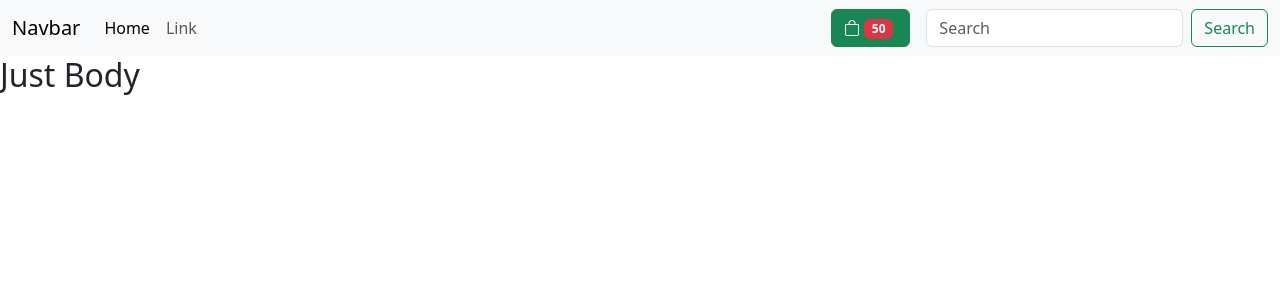
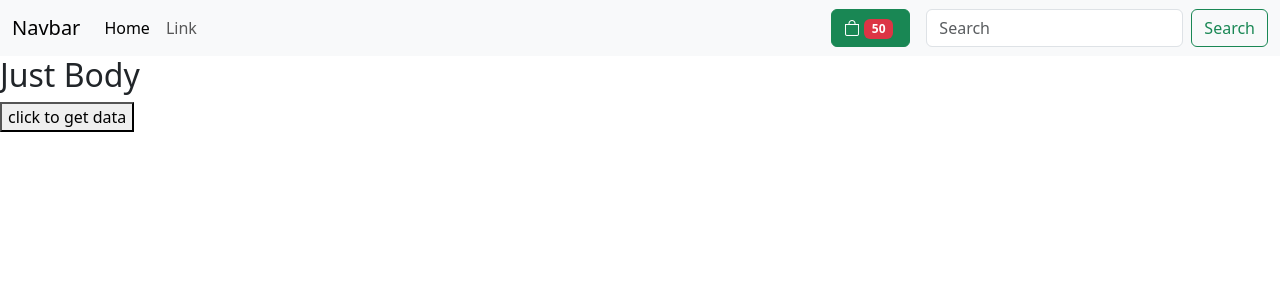
Before and after one commit to DilshodMahmudov0156/start-up, a React (Create React App) app: page / in a window 1280 px wide. Shown: the top 300 px of the page. Built offline with nearby package versions, Linux system fonts and the light colour scheme.

Commit message:
i fully finished using Context

```diff
--- a/src/App.js
+++ b/src/App.js
@@ -1,10 +1,15 @@
 import './App.css';
 import Body from "./components/body";
 import asyncData from "./db.json";
-import {useEffect, useState} from "react";
+import {useContext, useEffect, useState} from "react";
 import NavBar from "./components/navBar";
+import {Context} from "./context";
 
 function App() {
+
+    const { dispatch, state } = useContext(Context);
+
+
     const [ data, setData ] = useState([]);
     useEffect(() => {
         const gettingData = () => {
@@ -24,7 +29,7 @@ function App() {
 
 
 
-        {/*<button onClick={dater}>click to get data</button>*/}
+        <button onClick={() => {dispatch({ type: "ON_LOG", payload: null, })}}>click to get data</button>
     </div>
   );
 }
--- a/src/context.js
+++ b/src/context.js
@@ -8,11 +8,26 @@ const myValues = {
 
 export const Context = createContext();
 
+const reducer = (state = myValues, action) => {
+
+    const { type, payload } = action;
+    switch (type) {
+        case "ON_LOG":
+            break
+        default:
+            return {state}
+    }
+}
+
 const Provider = ({children}) => {
-    const [ state, dispatch ] = useReducer();
+
+    const [ state, dispatch ] = useReducer(reducer, myValues)
+
     return(
-        <Context.Provider value={}>
+        <Context.Provider value={{ state, dispatch }}>
             {children}
         </Context.Provider>
     );
-}
+};
+
+export default Provider;
--- a/src/index.js
+++ b/src/index.js
@@ -1,10 +1,14 @@
 import React from 'react';
 import ReactDOM from 'react-dom/client';
 import App from './App';
+import Provider from "./context";
 
 const root = ReactDOM.createRoot(document.getElementById('root'));
 root.render(
   <React.StrictMode>
-    <App />
+      <Provider>
+          <App />
+      </Provider>
+
   </React.StrictMode>
 );
```
